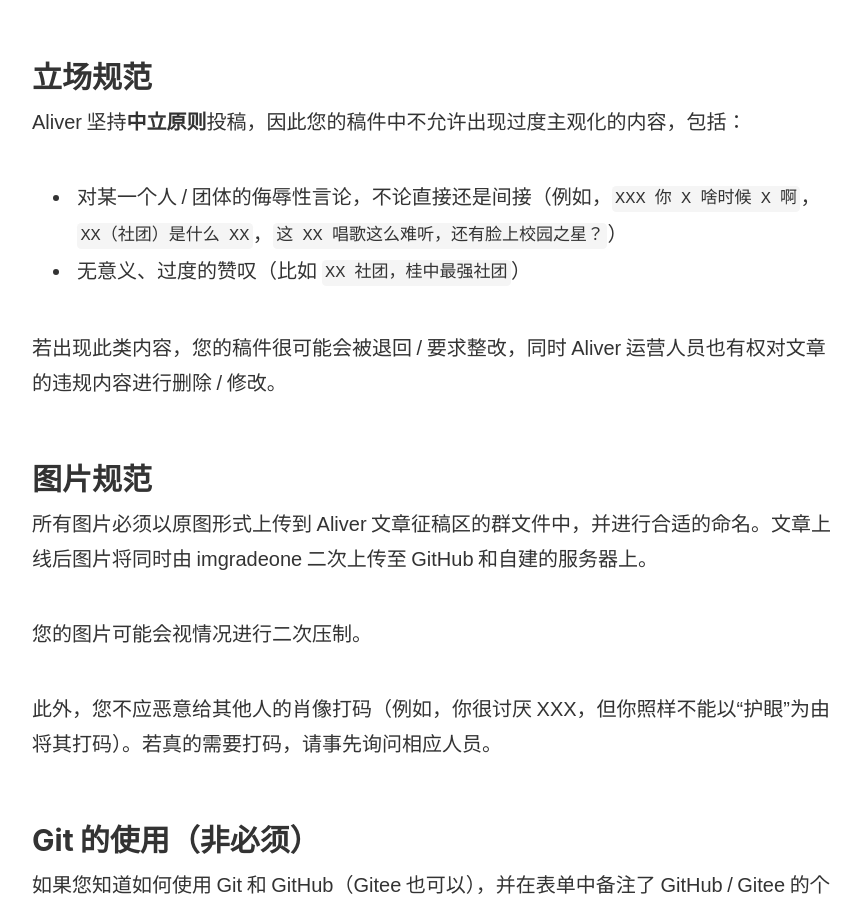
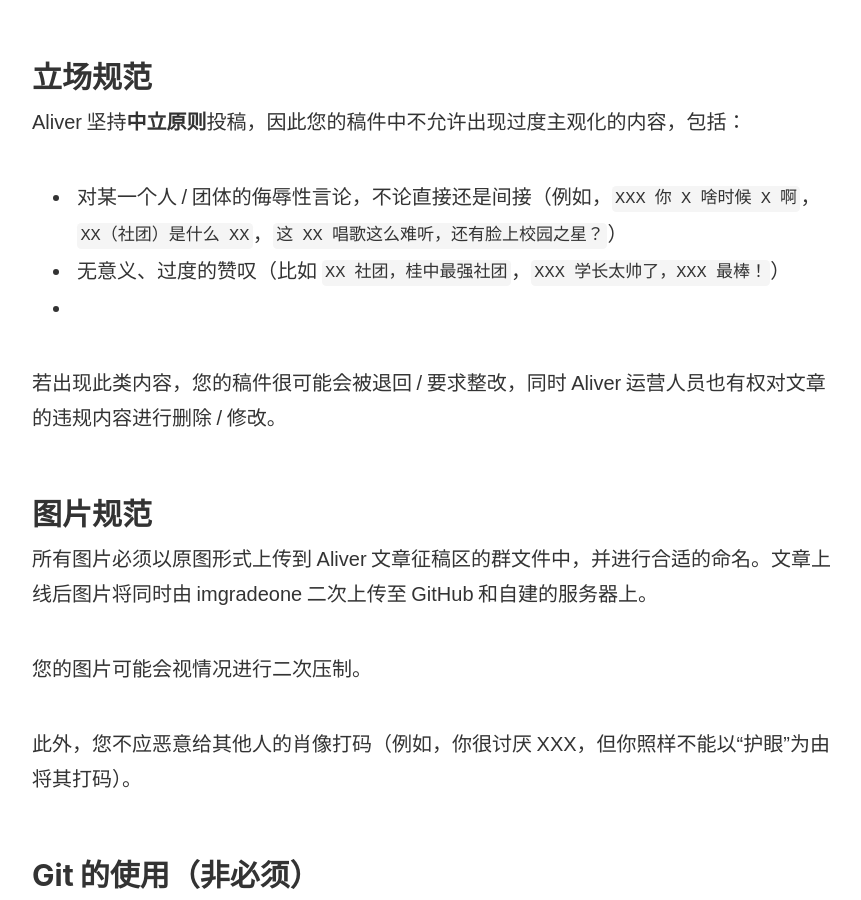
Before and after one commit to devswork-glzx/aliver, a Jekyll site: the page built from _posts/2022-01-01-aliver-open-article-contribution.md, in a window 1280 px wide and 900 px high, scrolled down 2468 px. Shown: the whole window, without its empty margins (208-1069 px from the left). Built offline with Jekyll 4.4.1, drawn with Linux system fonts in a browser that asks for light colours; our own code applies the rules of GitHub Pages for plain Markdown files.

Commit message:
Update 2022-01-01-aliver-open-article-contribution.md

```diff
--- a/_posts/2022-01-01-aliver-open-article-contribution.md
+++ b/_posts/2022-01-01-aliver-open-article-contribution.md
@@ -68,7 +68,8 @@ tags:
 Aliver 坚持**中立原则**投稿，因此您的稿件中不允许出现过度主观化的内容，包括：
 
 - 对某一个人 / 团体的侮辱性言论，不论直接还是间接（例如，`XXX 你 X 啥时候 X 啊`，`XX（社团）是什么 XX`，`这 XX 唱歌这么难听，还有脸上校园之星？`）
-- 无意义、过度的赞叹（比如 `XX 社团，桂中最强社团`）
+- 无意义、过度的赞叹（比如 `XX 社团，桂中最强社团`，`XXX 学长太帅了，XXX 最棒！`）
+-
 
 若出现此类内容，您的稿件很可能会被退回 / 要求整改，同时 Aliver 运营人员也有权对文章的违规内容进行删除 / 修改。
 
@@ -78,7 +79,7 @@ Aliver 坚持**中立原则**投稿，因此您的稿件中不允许出现过度
 
 您的图片可能会视情况进行二次压制。
 
-此外，您不应恶意给其他人的肖像打码（例如，你很讨厌 XXX，但你照样不能以“护眼”为由将其打码）。若真的需要打码，请事先询问相应人员。
+此外，您不应恶意给其他人的肖像打码（例如，你很讨厌 XXX，但你照样不能以“护眼”为由将其打码）。
 
 ## Git 的使用（非必须）
 
```
